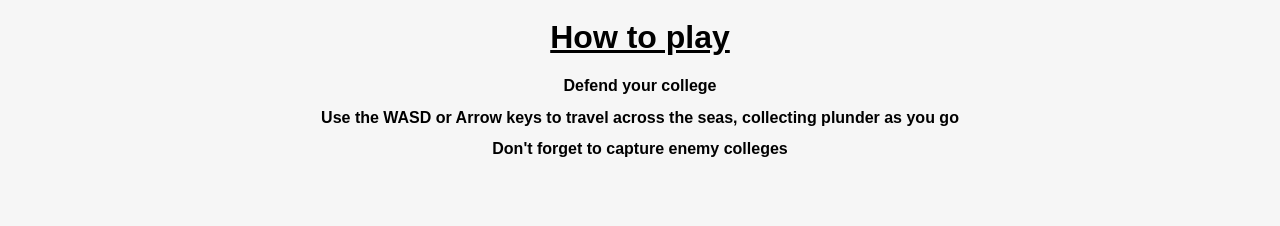
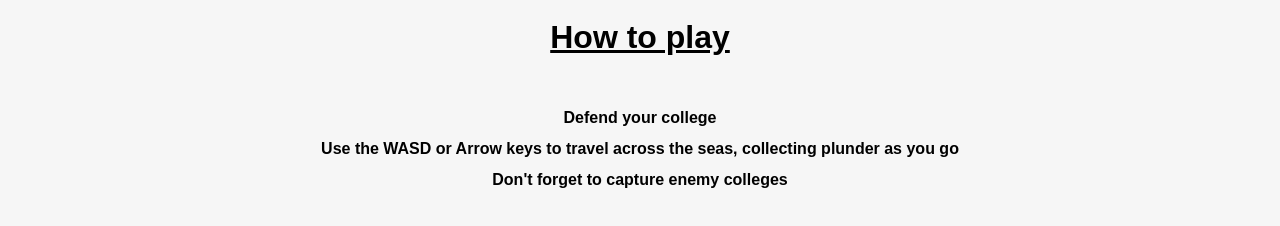
Before and after one commit to sabrina-djebbar/Eng1, a plain HTML site: page index.html in a window 1280 px wide. Shown: the part 220-446 px from the top of the page. Drawn offline with nearby package versions, Linux system fonts and the light colour scheme; files that its build step writes are made by us from their sources.

Commit message:
Update index.html

```diff
--- a/index.html
+++ b/index.html
@@ -13,7 +13,7 @@
 <body>
 	<div id ="header"></div>
 	<!--have three columns with different info???? middle column will have instructions for game play. i dont know what else to add to the home page-->
-	<h1 style="text-align:center;">How to play</h1>
+	<h1 style="text-align:center;">How to play</h1><br>
 	<h2>Defend your college</h2>
 	<h2>Use the WASD or Arrow keys to travel across the seas, collecting plunder as you go</h2>
 	<h2>Don't forget to capture enemy colleges</h2>
```
